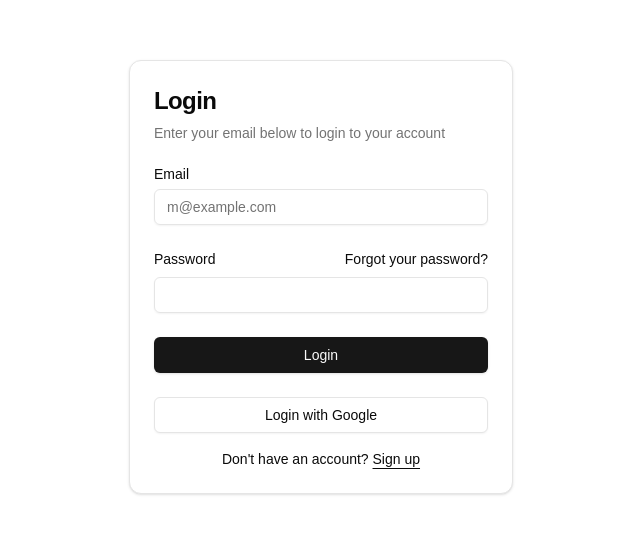
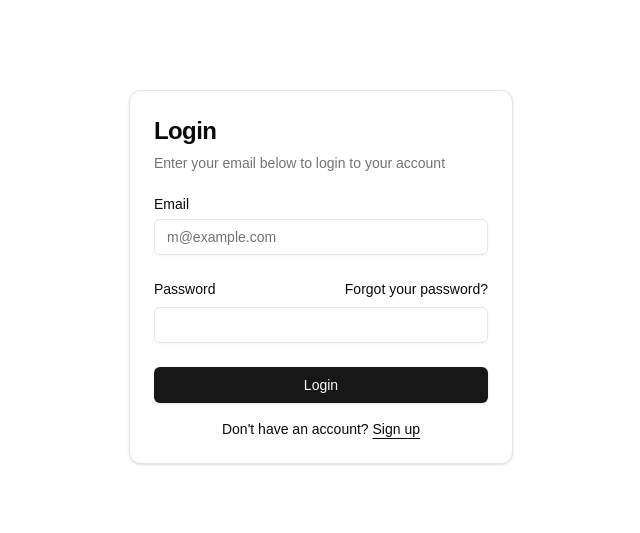
Before and after one commit to LegendSumeet/web-google, a Next.js app: page / in a window 1280 px wide. Shown: the part 123-656 px from the top of the page, without its empty margins (319-959 px from the left). Built offline with nearby package versions, Linux system fonts and the light colour scheme.

Commit message:
vxcvcxvxcvxc

```diff
--- a/components/login-form.tsx
+++ b/components/login-form.tsx
@@ -50,9 +50,6 @@ export function LoginForm({
               <Button type="submit" className="w-full">
                 Login
               </Button>
-              <Button variant="outline" className="w-full" >
-                Login with Google
-              </Button>
             </div>
             <div className="mt-4 text-center text-sm">
               Don&apos;t have an account?{" "}
```
